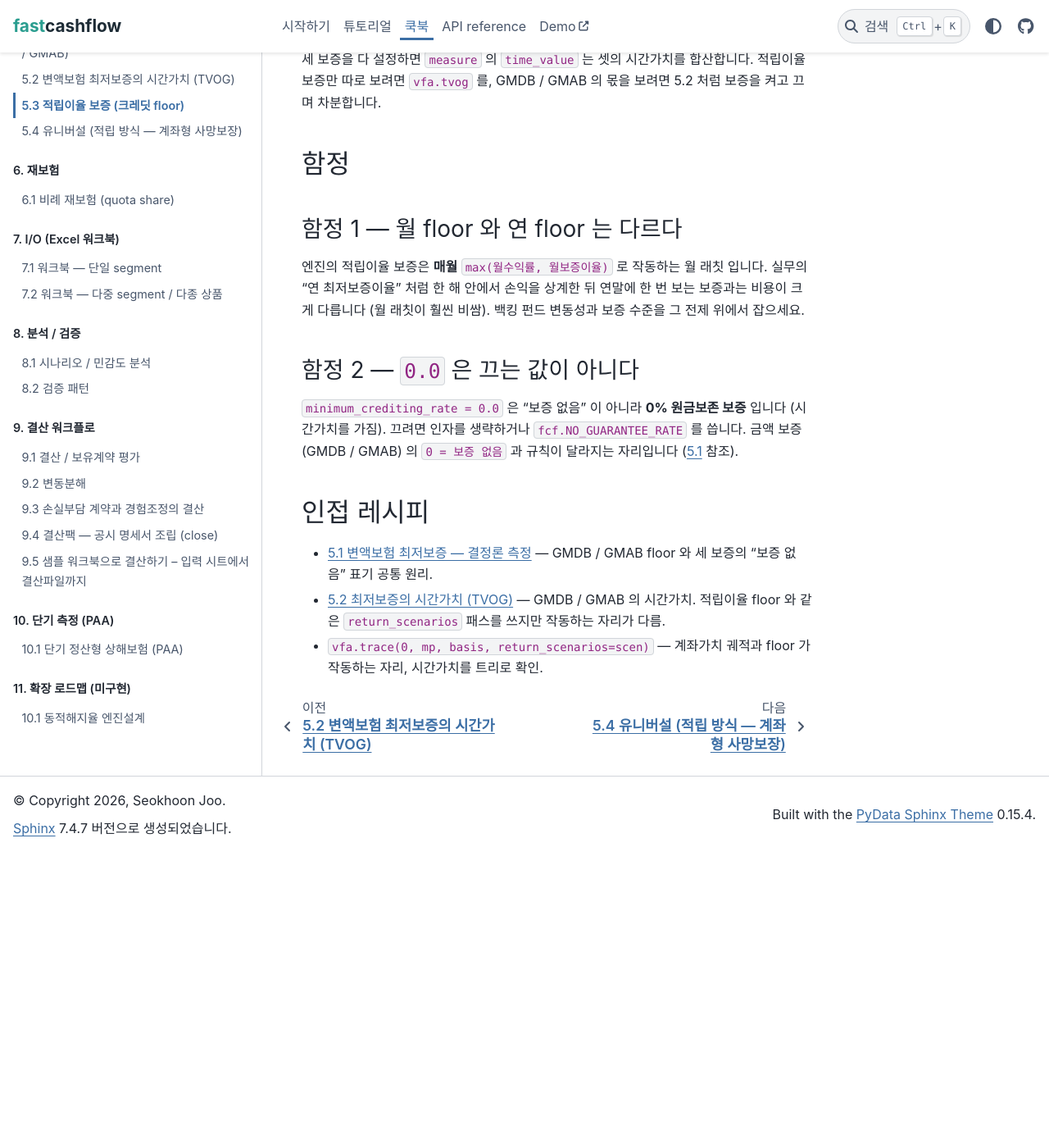
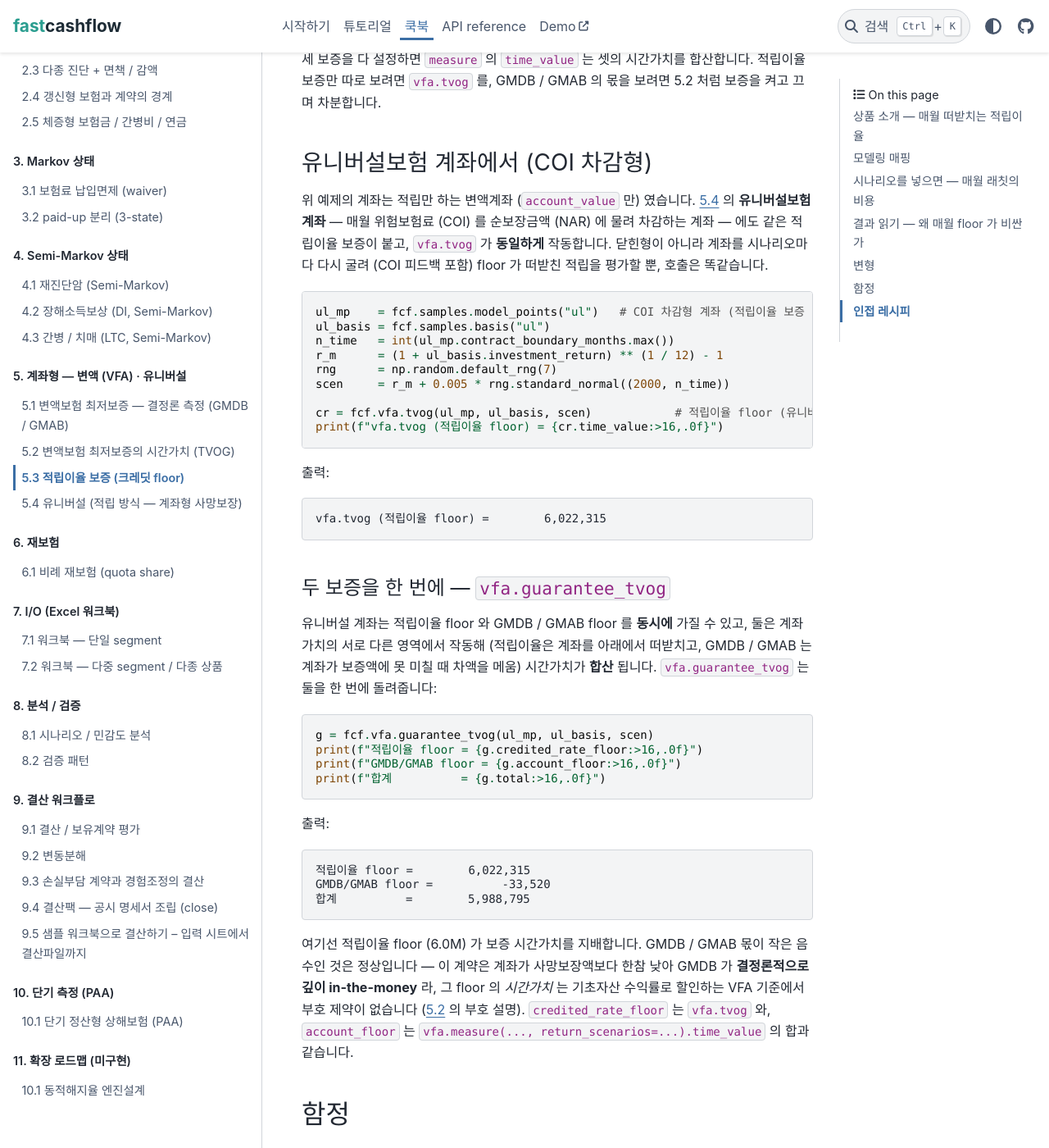
Before and after one commit to seokhoonj/fastcashflow, a Sphinx documentation site: the page built from docs/cookbook/variable/crediting-floor.md, in a window 1280 px wide and 1400 px high, scrolled down 4415 px. Shown: the whole window at 82% size. Built offline with Sphinx 7.4.7 and the PyData theme 0.15.4, drawn with Linux system fonts in a browser that asks for light colours; before the commit the page ends 5454 px from its top, so only the background shows below that.

Commit message:
docs: universal-life surrender charge and the UL credited-rate floor TVOG
Cookbook 5.4 gains a surrender-charge section (surrender_charge_annual scales the
account surrender payout by 1 - rate, lowering the BEL). Cookbook 5.3 gains a
universal-life subsection: vfa.tvog values the credited-rate floor on a COI-charged
account the same way as on a variable-annuity account, and vfa.guarantee_tvog reports
the credited-rate floor plus the GMDB / GMAB floors together. Both examples are
doc-exec'd.

````diff
--- a/docs/cookbook/variable/crediting-floor.md
+++ b/docs/cookbook/variable/crediting-floor.md
@@ -205,6 +205,61 @@
 적립이율 보증만 따로 보려면 `vfa.tvog` 를, GMDB / GMAB 의 몫을 보려면 5.2 처럼
 보증을 켜고 끄며 차분합니다.
 
+### 유니버설보험 계좌에서 (COI 차감형)
+
+위 예제의 계좌는 적립만 하는 변액계좌 (`account_value` 만) 였습니다.
+[5.4](../account/universal-life) 의 **유니버설보험 계좌** — 매월 위험보험료 (COI)
+를 순보장금액 (NAR) 에 물려 차감하는 계좌 — 에도 같은 적립이율 보증이 붙고,
+`vfa.tvog` 가 **동일하게** 작동합니다. 닫힌형이 아니라 계좌를 시나리오마다 다시
+굴려 (COI 피드백 포함) floor 가 떠받친 적립을 평가할 뿐, 호출은 똑같습니다.
+
+```python
+ul_mp    = fcf.samples.model_points("ul")   # COI 차감형 계좌 (적립이율 보증 2%)
+ul_basis = fcf.samples.basis("ul")
+n_time   = int(ul_mp.contract_boundary_months.max())
+r_m      = (1 + ul_basis.investment_return) ** (1 / 12) - 1
+rng      = np.random.default_rng(7)
+scen     = r_m + 0.005 * rng.standard_normal((2000, n_time))
+
+cr = fcf.vfa.tvog(ul_mp, ul_basis, scen)            # 적립이율 floor (유니버설 계좌)
+print(f"vfa.tvog (적립이율 floor) = {cr.time_value:>16,.0f}")
+```
+
+출력:
+
+```text
+vfa.tvog (적립이율 floor) =        6,022,315
+```
+
+#### 두 보증을 한 번에 — `vfa.guarantee_tvog`
+
+유니버설 계좌는 적립이율 floor 와 GMDB / GMAB floor 를 **동시에** 가질 수 있고,
+둘은 계좌가치의 서로 다른 영역에서 작동해 (적립이율은 계좌를 아래에서 떠받치고,
+GMDB / GMAB 는 계좌가 보증액에 못 미칠 때 차액을 메움) 시간가치가 **합산** 됩니다.
+`vfa.guarantee_tvog` 는 둘을 한 번에 돌려줍니다:
+
+```python
+g = fcf.vfa.guarantee_tvog(ul_mp, ul_basis, scen)
+print(f"적립이율 floor = {g.credited_rate_floor:>16,.0f}")
+print(f"GMDB/GMAB floor = {g.account_floor:>16,.0f}")
+print(f"합계          = {g.total:>16,.0f}")
+```
+
+출력:
+
+```text
+적립이율 floor =        6,022,315
+GMDB/GMAB floor =          -33,520
+합계          =        5,988,795
+```
+
+여기선 적립이율 floor (6.0M) 가 보증 시간가치를 지배합니다. GMDB / GMAB 몫이
+작은 음수인 것은 정상입니다 — 이 계약은 계좌가 사망보장액보다 한참 낮아 GMDB 가
+**결정론적으로 깊이 in-the-money** 라, 그 floor 의 *시간가치* 는 기초자산 수익률로
+할인하는 VFA 기준에서 부호 제약이 없습니다 ([5.2](gmdb-gmab-tvog) 의 부호 설명).
+`credited_rate_floor` 는 `vfa.tvog` 와, `account_floor` 는
+`vfa.measure(..., return_scenarios=...).time_value` 의 합과 같습니다.
+
 ## 함정
 
 ### 함정 1 — 월 floor 와 연 floor 는 다르다
````
Also changed, not shown: docs/cookbook/account/universal-life.md (+35 -0 lines).
